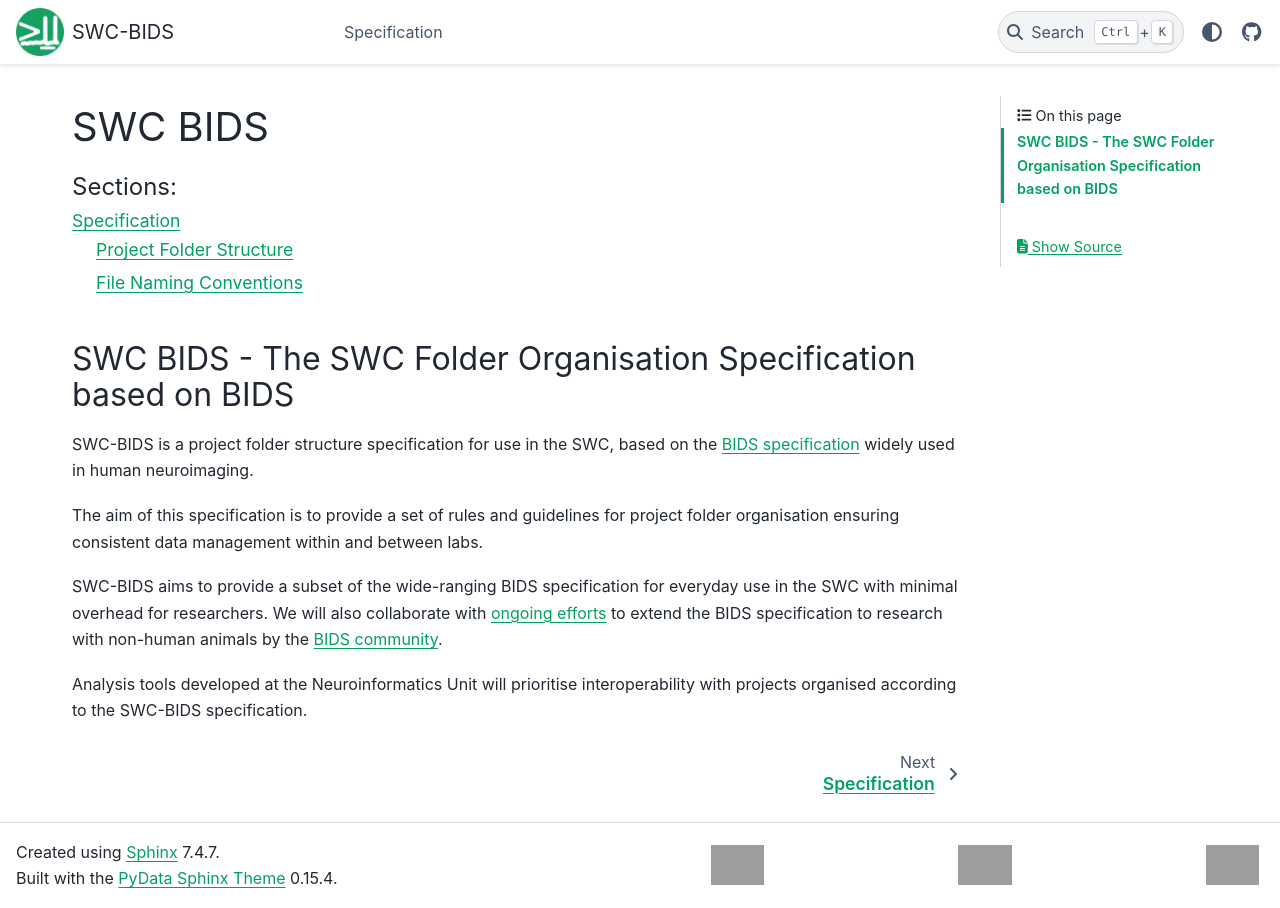
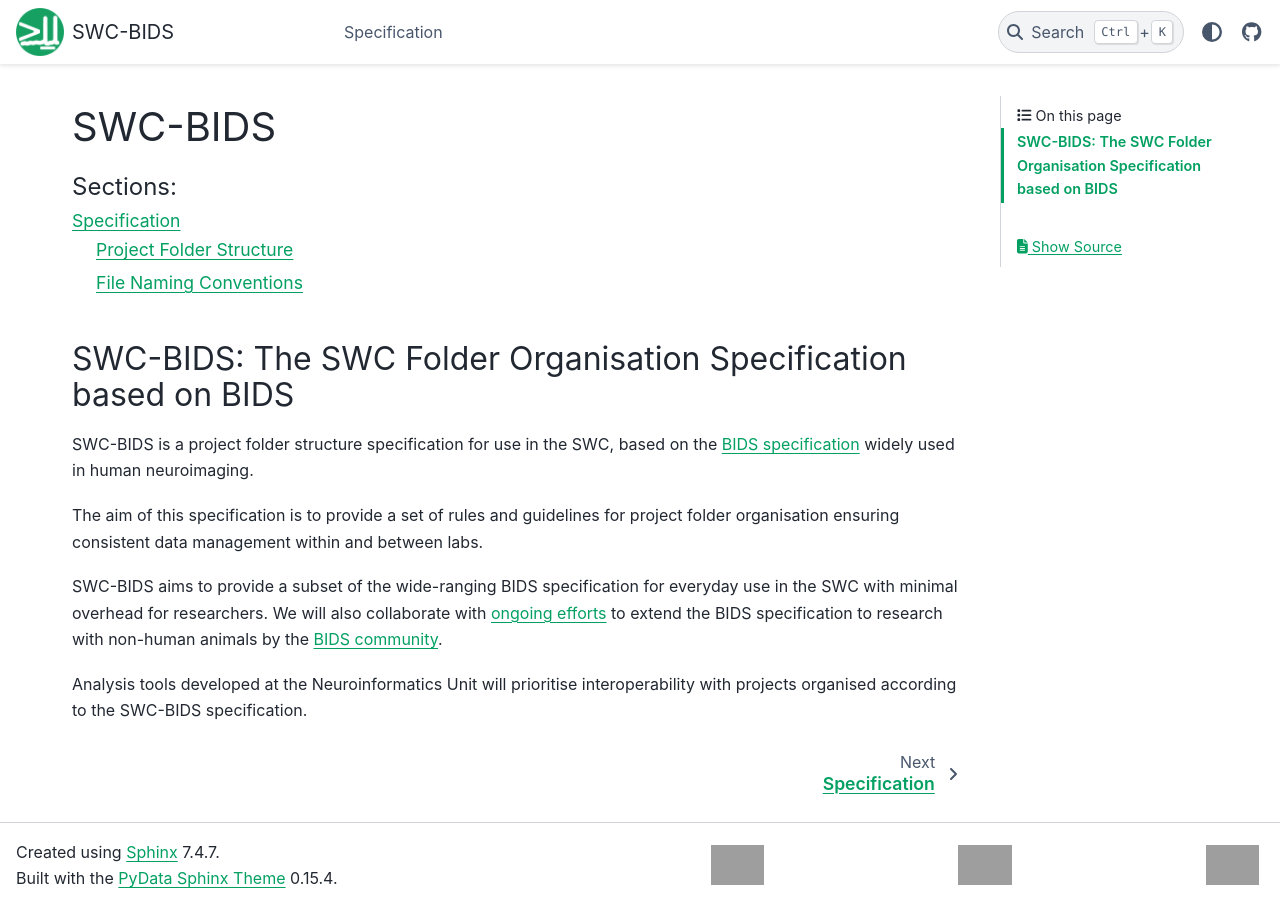
Before and after one commit to neuroinformatics-unit/NeuroBlueprint, a Sphinx documentation site: the page built from docs/source/index.rst, in a window 1280 px wide. Built offline with Sphinx 7.4.7 and the PyData theme 0.15.4, drawn with Linux system fonts in a browser that asks for light colours; some of the changed lines change nothing that is shown; grey boxes are pictures that could not be loaded.

Commit message:
ensure consistent SWC-BIDS with hyphen

```diff
--- a/README.md
+++ b/README.md
@@ -1,4 +1,4 @@
-# SWC BIDS - The SWC Folder Organisation Specification based on BIDS
+# SWC-BIDS: The SWC Folder Organisation Specification based on BIDS
 
 SWC-BIDS is a project folder structure specification for use in the SWC, based on the [BIDS specification](https://bids-specification.readthedocs.io/en/stable/) widely used in human neuroimaging.
 
--- a/docs/source/index.rst
+++ b/docs/source/index.rst
@@ -1,10 +1,10 @@
-.. troubleshooting documentation master file, created by
+.. SWC-BIDS specification master file, created by
    sphinx-quickstart on Mon Nov 14 16:01:30 2022.
    You can adapt this file completely to your liking, but it should at least
    contain the root `toctree` directive.
 
 =====================================
-SWC BIDS
+SWC-BIDS
 =====================================
 .. write a description of a troubleshooting website
 
```
